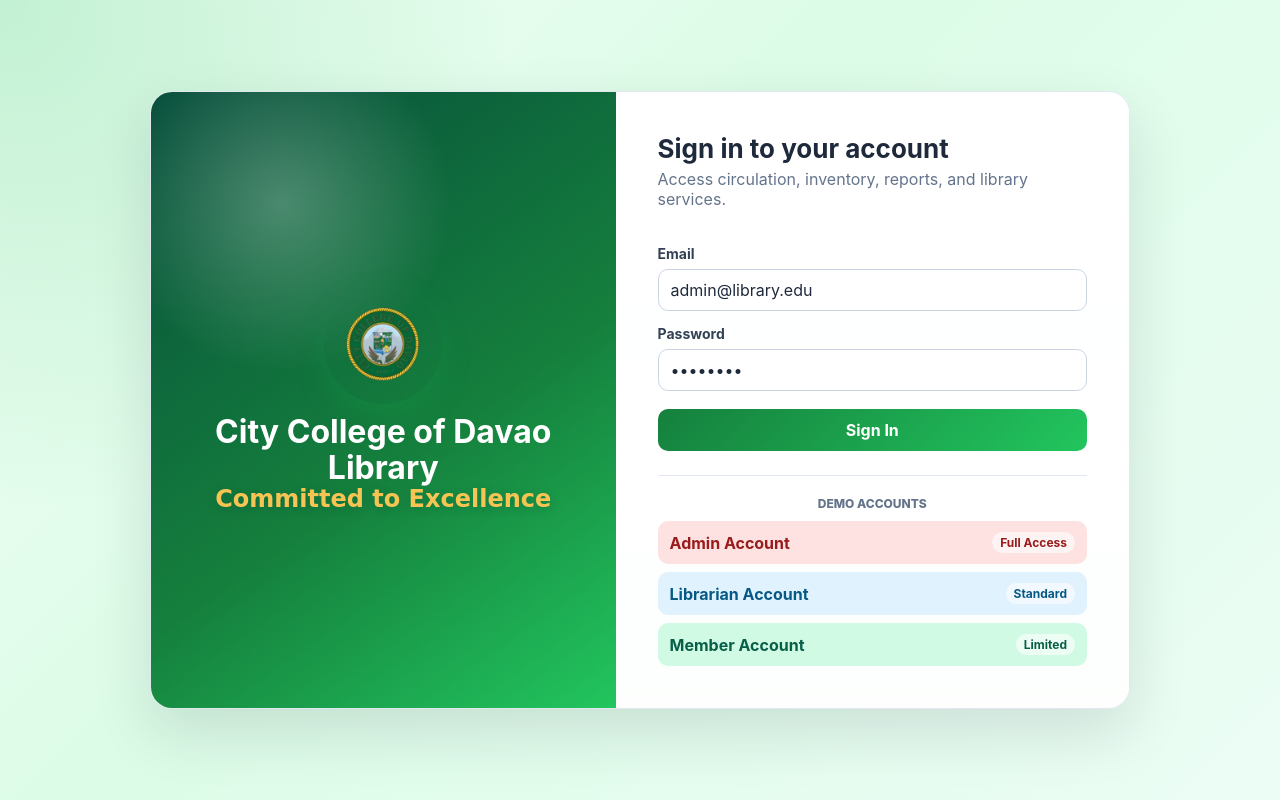
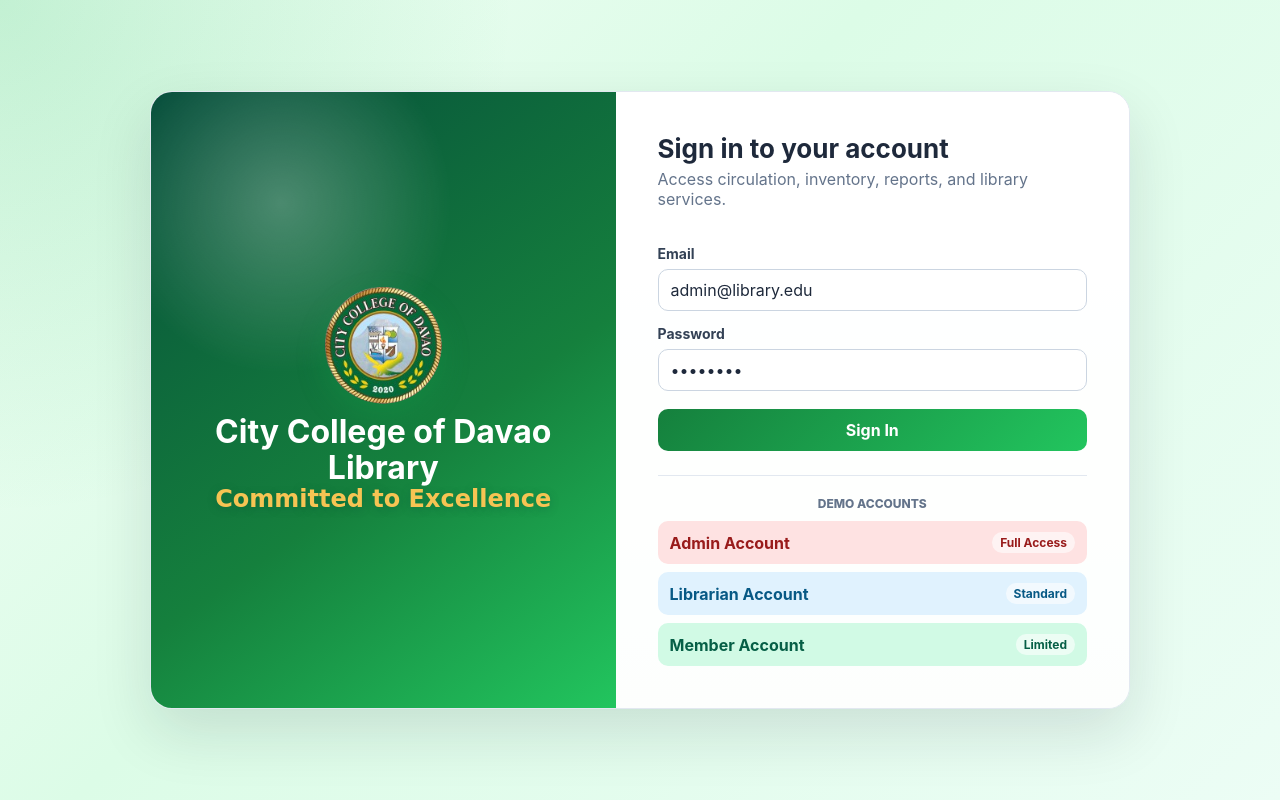
Before and after one commit to christiandavenobleduyan-glitch/Library, a plain HTML site: page index.html in a window 1280 px wide. Drawn offline with Linux system fonts and the light colour scheme.

Commit message:
Update logo image references in index.html

```diff
--- a/index.html
+++ b/index.html
@@ -37,7 +37,7 @@
       inset: 0;
       pointer-events: none;
       z-index: 0;
-      background: url("logoCCD.png") center / min(54vw, 620px) auto no-repeat;
+      background: url("CCDLOGO-clean.png") center / min(54vw, 620px) auto no-repeat;
       opacity: .07;
     }
     button, input, select { font: inherit; }
@@ -385,7 +385,7 @@
     <div class="login-card">
       <div class="brand">
         <div class="logo" aria-hidden="true">
-          <img src="logoCCD.png" alt="">
+          <img src="CCDLOGO-clean.png" alt="">
         </div>
         <div>
           <h1>City College of Davao Library</h1>
@@ -422,7 +422,7 @@
   <section id="app" class="app">
     <aside class="sidebar">
       <div class="side-head">
-        <div class="mini-logo" aria-hidden="true"><img src="logoCCD.png" alt=""></div>
+        <div class="mini-logo" aria-hidden="true"><img src="CCDLOGO-clean.png" alt=""></div>
         <div>
           <h2 style="font-size:16px;line-height:1.15">City College of Davao Library</h2>
           <p class="subtle" style="font-size:12px;color:#94a3b8">Management System</p>
```
